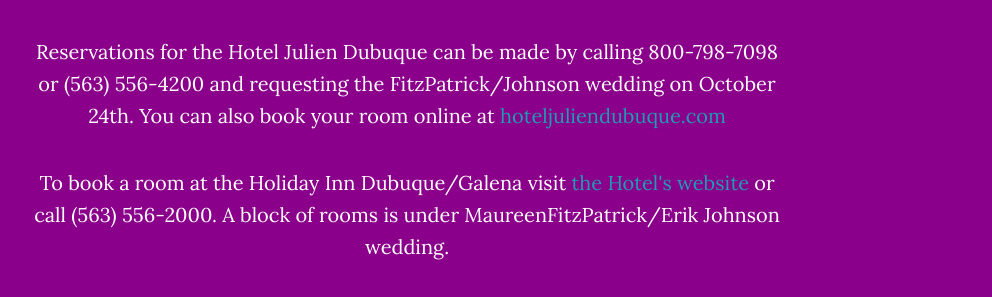
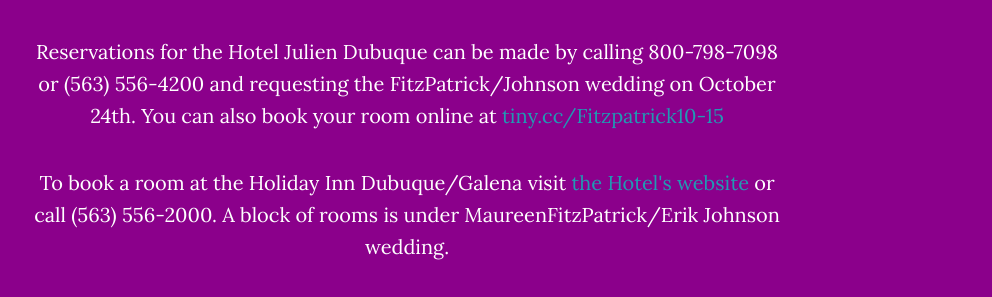
Before and after one commit to erikandmaureen/erikandmaureen.github.io, a Jekyll site: the page built from index.html, in a window 1280 px wide and 900 px high, scrolled down 5302 px. Shown: the part 157-454 px from the top of the window, without its empty margins (233-1225 px from the left). Built offline with Jekyll 4.4.1, drawn with Linux system fonts in a browser that asks for light colours.

Commit message:
changed hotel link

```diff
--- a/_includes/contact.html
+++ b/_includes/contact.html
@@ -7,7 +7,7 @@
 
                 <p> Nativity Church can be reached at (563) 582-1839 or <a href="http://nativity.weconnect.com/contact">nativity.weconnect.com/contact</a>  </p>
 
-				<p> Reservations for the Hotel Julien Dubuque can be made by calling 800-798-7098 or (563) 556-4200 and requesting the FitzPatrick/Johnson wedding on October 24th. You can also book your room online at <a href="http://hoteljuliendubuque.com/"> hoteljuliendubuque.com </a> </p>
+				<p> Reservations for the Hotel Julien Dubuque can be made by calling 800-798-7098 or (563) 556-4200 and requesting the FitzPatrick/Johnson wedding on October 24th. You can also book your room online at <a href="http://tiny.cc/Fitzpatrick10-15">tiny.cc/Fitzpatrick10-15</a> </p>
 
 				<p> To book a room at the Holiday Inn Dubuque/Galena visit <a href="http://www.ihg.com/holidayinn/hotels/us/en/dubuque/dbqia/hoteldetail">the Hotel's website</a> or call (563) 556-2000. A block of rooms is under MaureenFitzPatrick/Erik Johnson wedding.  </p>
 
```
